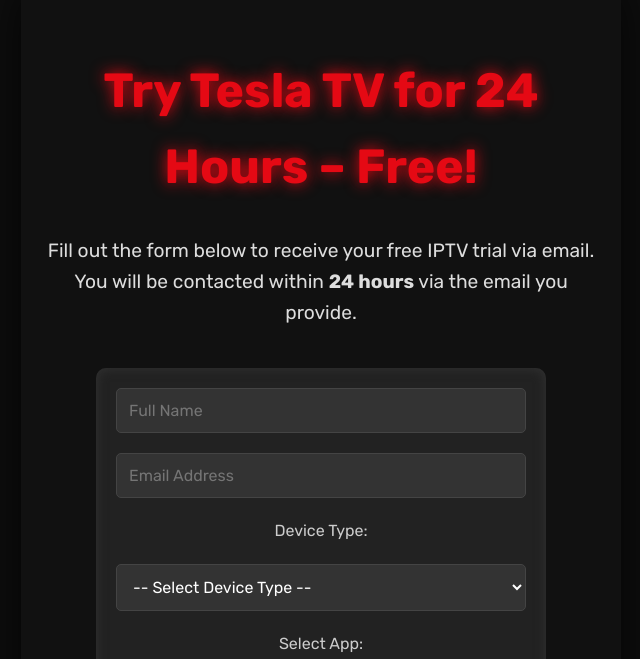
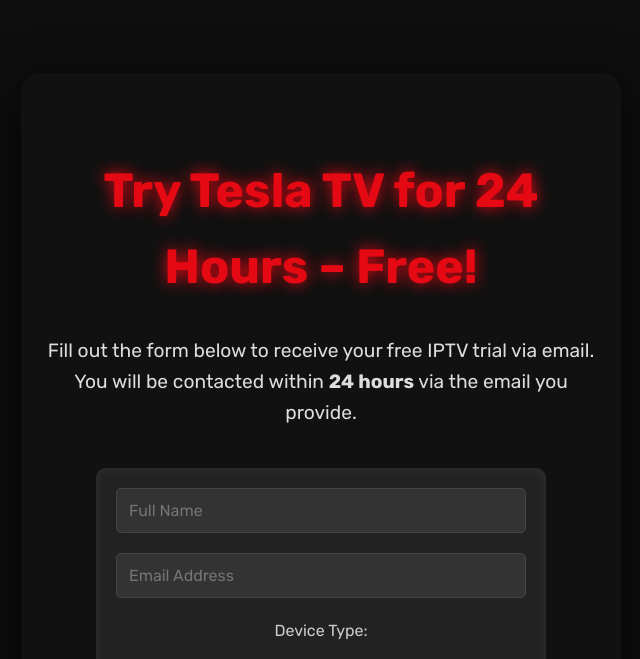
Before and after one commit to modyjamy/tesla-tv, a website: page index.html in a window 1280 px wide. Shown: the part 1851-2510 px from the top of the page, without its empty margins (319-959 px from the left). Drawn offline with Linux system fonts and the light colour scheme.

Commit message:
Update style.css

```diff
--- a/style.css
+++ b/style.css
@@ -192,7 +192,7 @@
   color: #fff;
   text-align: center;
   max-width: 600px;
-  margin: 0 auto;
+  margin: 100px auto 120px; /* مسافة علوية وسفلية للفصل عن الكروت */
   border-radius: 20px;
   box-shadow: 0 12px 50px rgba(0,0,0,0.8);
 }
@@ -278,7 +278,7 @@
   background-color: #181818;
   color: #ccc;
   max-width: 1000px;
-  margin: 0 auto 120px;
+  margin: 120px auto; /* فصل واضح عن ما قبله وما بعده */
   padding: 100px 30px 140px;
   border-radius: 25px;
   box-shadow: 0 10px 50px rgba(0,0,0,0.85);
@@ -307,6 +307,11 @@
 
 #guide a:hover {
   text-decoration: underline;
+}
+
+/* General section spacing fix to prevent overlap */
+section {
+  margin-bottom: 100px;
 }
 
 /* How It Works Section */
```
